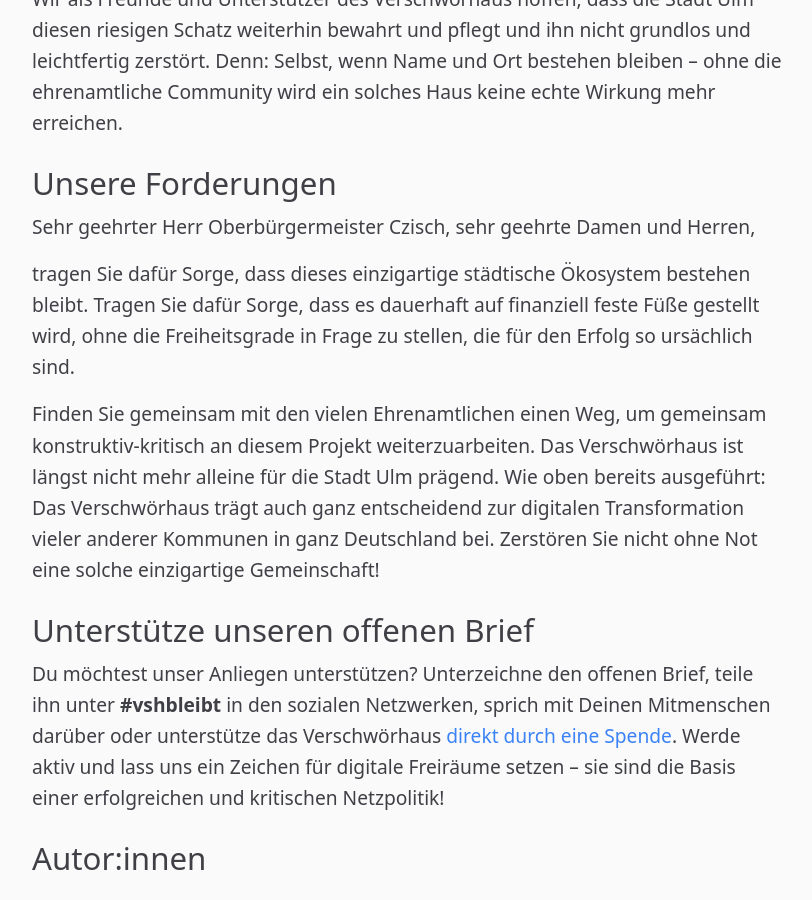
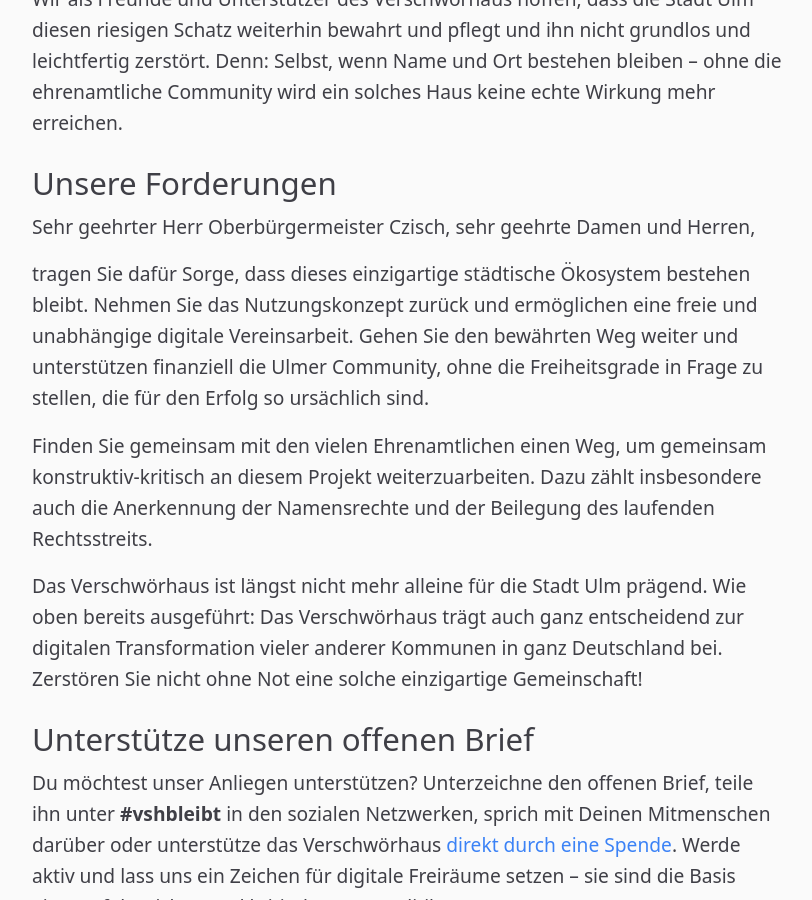
Before and after one commit to itrich/vsh-bleibt, a Jekyll site: the page built from OFFENERBRIEF.md, in a window 1280 px wide and 900 px high, scrolled down 2290 px. Shown: the whole window, without its empty margins (232-1044 px from the left). Built offline with Jekyll 4.4.1, drawn with Linux system fonts in a browser that asks for light colours.

Commit message:
Add feedback by sh

```diff
--- a/OFFENERBRIEF.md
+++ b/OFFENERBRIEF.md
@@ -28,9 +28,11 @@
 
 Sehr geehrter Herr Oberbürgermeister Czisch, sehr geehrte Damen und Herren,
 
-tragen Sie dafür Sorge, dass dieses einzigartige städtische Ökosystem bestehen bleibt. Tragen Sie dafür Sorge, dass es dauerhaft auf finanziell feste Füße gestellt wird, ohne die Freiheitsgrade in Frage zu stellen, die für den Erfolg so ursächlich sind.
+tragen Sie dafür Sorge, dass dieses einzigartige städtische Ökosystem bestehen bleibt. Nehmen Sie das Nutzungskonzept zurück und ermöglichen eine freie und unabhängige digitale Vereinsarbeit. Gehen Sie den bewährten Weg weiter und unterstützen finanziell die Ulmer Community, ohne die Freiheitsgrade in Frage zu stellen, die für den Erfolg so ursächlich sind.
 
-Finden Sie gemeinsam mit den vielen Ehrenamtlichen einen Weg, um gemeinsam konstruktiv-kritisch an diesem Projekt weiterzuarbeiten. Das Verschwörhaus ist längst nicht mehr alleine für die Stadt Ulm prägend. Wie oben bereits ausgeführt: Das Verschwörhaus trägt auch ganz entscheidend zur digitalen Transformation vieler anderer Kommunen in ganz Deutschland bei. Zerstören Sie nicht ohne Not eine solche einzigartige Gemeinschaft!
+Finden Sie gemeinsam mit den vielen Ehrenamtlichen einen Weg, um gemeinsam konstruktiv-kritisch an diesem Projekt weiterzuarbeiten. Dazu zählt insbesondere auch die Anerkennung der Namensrechte und der Beilegung des laufenden Rechtsstreits.
+
+Das Verschwörhaus ist längst nicht mehr alleine für die Stadt Ulm prägend. Wie oben bereits ausgeführt: Das Verschwörhaus trägt auch ganz entscheidend zur digitalen Transformation vieler anderer Kommunen in ganz Deutschland bei. Zerstören Sie nicht ohne Not eine solche einzigartige Gemeinschaft!
 
 ## Unterstütze unseren offenen Brief
 
```
